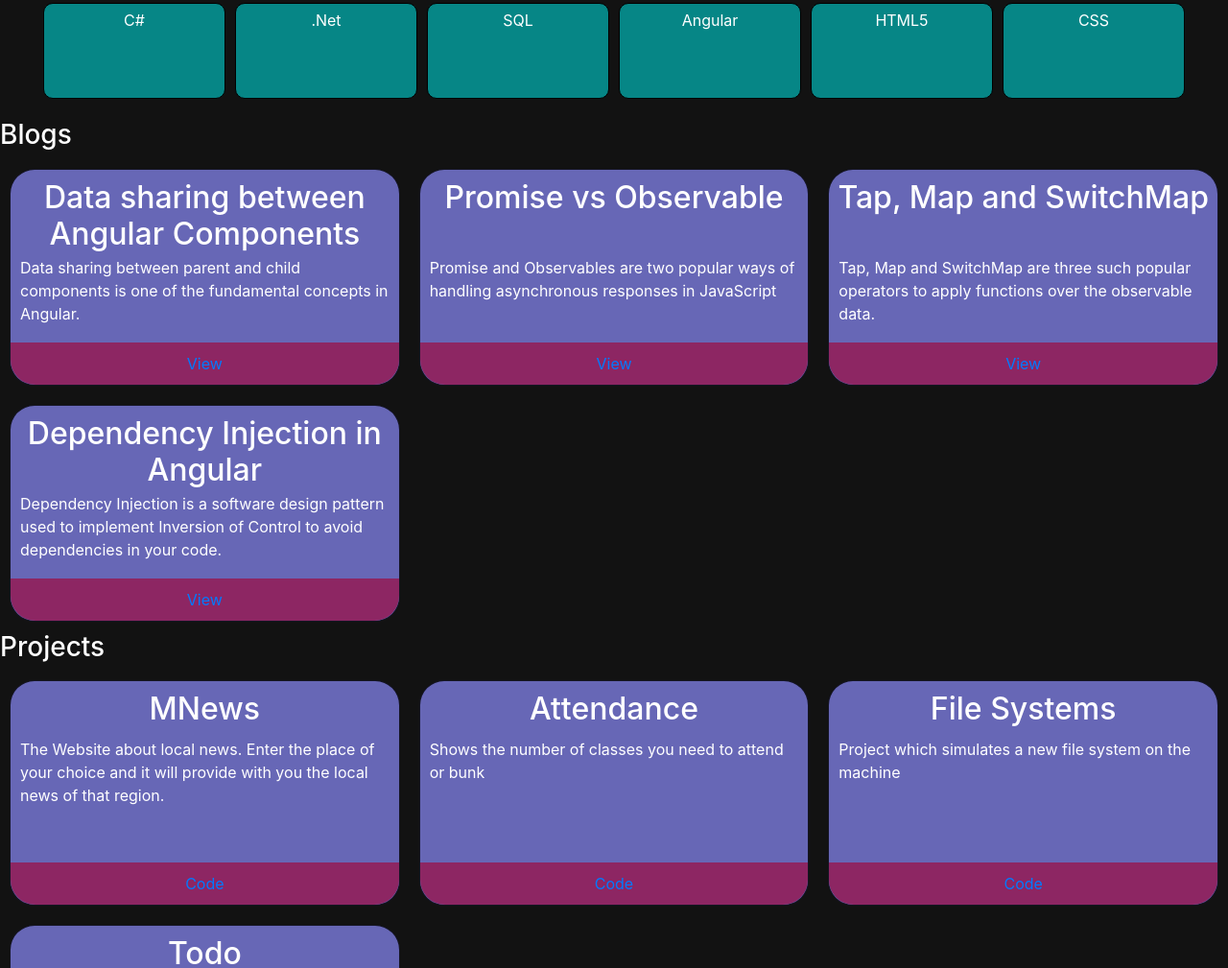
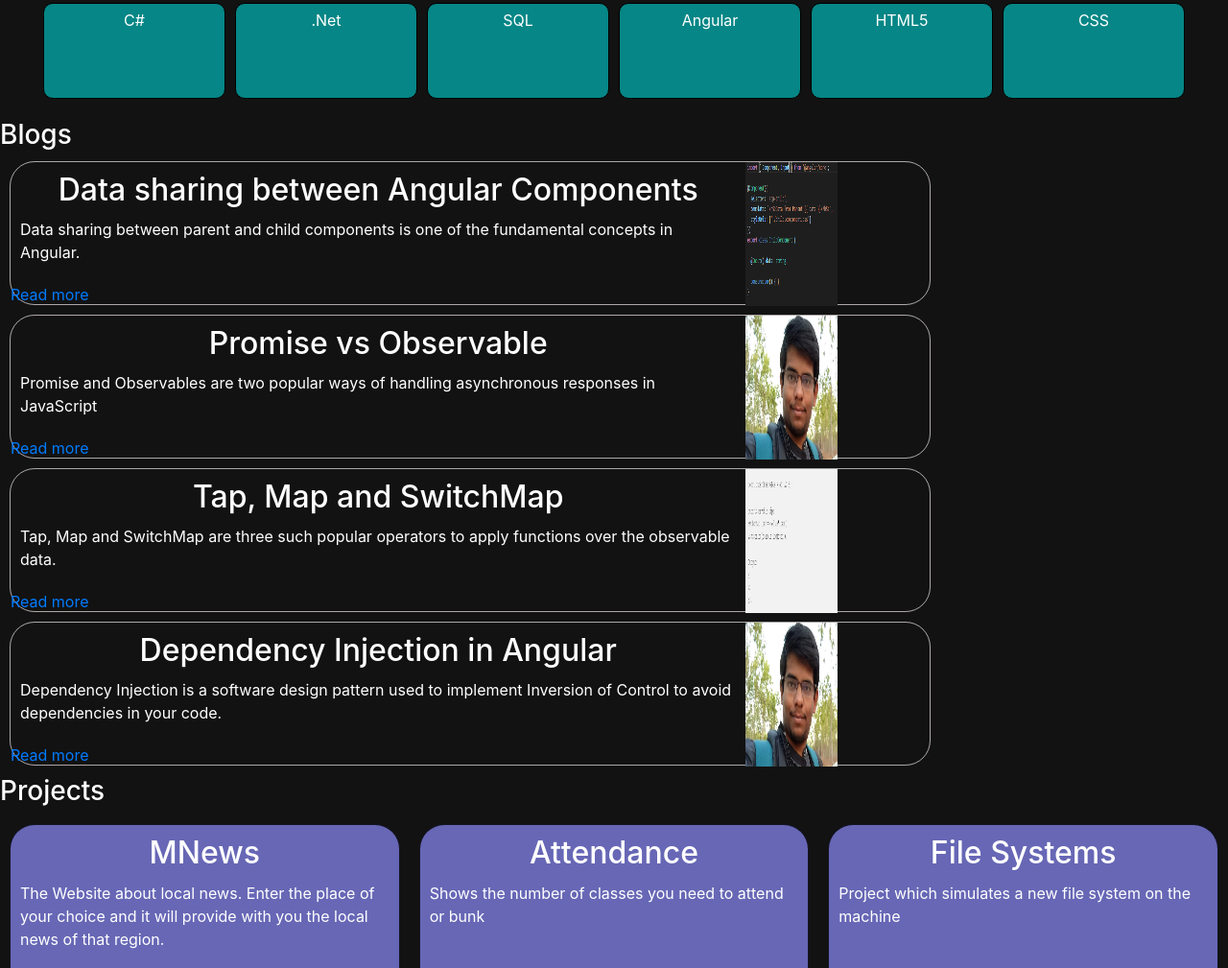
Before and after one commit to raghuvardhan/raghuvardhan, a plain HTML site: page index.html in a window 1280 px wide. Shown: the part 585-1594 px from the top of the page at 96% size. Drawn offline with nearby package versions, Linux system fonts and the light colour scheme; a script that the page names is missing.

Commit message:
added image to the blog

```diff
--- a/css/main.css
+++ b/css/main.css
@@ -24,7 +24,7 @@ nav li {
   margin-left:10px;
 }
 
-img{
+#profile{
   border-radius: 50%;
   width: 50%;
   margin: 10%;
@@ -65,39 +65,35 @@ img{
   background:#ad8c20;
 }
 
-#blogs{
-  display:grid;
-  grid-template-columns: 1fr 1fr 1fr;
-}
-
 .blog{
-  border: 1px solid rgba(0, 0, 0, 0.8);
+  display: grid;
+  grid-template-columns: 80% 20%;
+  border: 1px solid rgba(214, 206, 206, 0.8);
   margin: 10px;
   border-radius: 26px;
-  background-color: #6767b6;
+  width: 75%;
+  height: 150px;;
 }
 
 .blog-descr{
-  height: 80px;
   margin: 10px;
-  margin-top: 40px;
 }
 
 .blog-title{
   text-align: center;
   margin-top:10px;
-  height:40px;
+  width: 100%;
 }
 
 .view{
   display: block;
-  text-align:center;
-  width: 100%;
   padding-bottom:10px;
   padding-top: 10px;
-  background:#8D2663;
-  border-bottom-left-radius:26px;
-  border-bottom-right-radius:26px;
+}
+
+.blog-img{
+  height:150px;
+  width: 50%;
 }
 
 #projects{
--- a/index.html
+++ b/index.html
@@ -20,7 +20,7 @@
         <li><a href="#projects" class="nav-link">Projects</a></li>
       </ul>
     </nav>
-      <img src="./assets/images/My dev profile photo.jpg" alt="profile picture" height="250px" width="50%"/>
+      <img src="./assets/images/My dev profile photo.jpg" alt="profile picture" height="250px" width="50%" id="profile"/>
     <section id="introduction">
       <h1>Raghu Karanam</h1>
       <p>I am a full stack developer</p>
@@ -82,36 +82,47 @@
         </ul>
       </div>
     </section> -->
-    <div id="retainable-rss-embed"
-    data-rss="https://medium.com/feed/@karanamraghuvardhan12"
-    data-maxcols="3"
-    data-layout="grid"
-    data-poststyle="inline"
-    data-readmore="Read the rest"
-    data-buttonclass="btn btn-primary"
-    data-offset="-100"></div>
 
     <h3 class="section-title">Blogs</h3>
     <section id="blogs">
       <div class="blog">
+        <div class=details>
         <h2 class="blog-title">Data sharing between Angular Components</h2>
         <p class="blog-descr">Data sharing between parent and child components is one of the fundamental concepts in Angular. </p>
-        <a href="https://medium.com/@karanamraghuvardhan12/data-sharing-between-angular-components-7f6983e67ab6" target="_blank" class="view">View</a>
+        <a href="https://medium.com/@karanamraghuvardhan12/data-sharing-between-angular-components-7f6983e67ab6" target="_blank" class="view">Read more</a>
+       </div>
+       <div class="blog-image">
+        <img src="./assets/images/blogs/dataSharing/dataSharing.png" alt="blog post" class="blog-img"/>
+       </div>
       </div>
       <div class="blog">
-        <h2 class="blog-title">Promise vs Observable</h2>
+        <div class=details><h2 class="blog-title">Promise vs Observable</h2>
         <p class="blog-descr">Promise and Observables are two popular ways of handling asynchronous responses in JavaScript </p>
-        <a href="https://medium.com/@karanamraghuvardhan12/promise-vs-observable-40652d51186f" target="_blank" class="view">View</a>
+        <a href="https://medium.com/@karanamraghuvardhan12/promise-vs-observable-40652d51186f" target="_blank" class="view">Read more</a>
+      </div>
+      <div class="blog-image">
+        <img src="./assets/images/My dev profile photo.jpg" alt="blog post" class="blog-img"/>
+       </div>
       </div>
       <div class="blog">
-        <h2 class="blog-title">Tap, Map and SwitchMap</h2>
+        <div class=details>
+          <h2 class="blog-title">Tap, Map and SwitchMap</h2>
         <p class="blog-descr">Tap, Map and SwitchMap are three such popular operators to apply functions over the observable data.</p>
-        <a href="https://medium.com/@karanamraghuvardhan12/tap-map-and-switchmap-10cc79006b4a" target="_blank" class="view">View</a>
+        <a href="https://medium.com/@karanamraghuvardhan12/tap-map-and-switchmap-10cc79006b4a" target="_blank" class="view">Read more</a>
+      </div>
+      <div class="blog-image">
+        <img src="./assets/images/blogs/tapMapSwitchMap/tapmap.png" alt="blog post" class="blog-img"/>
+       </div>
       </div>
       <div class="blog">
-        <h2 class="blog-title">Dependency Injection in Angular</h2>
+        <div class=details>
+          <h2 class="blog-title">Dependency Injection in Angular</h2>
         <p class="blog-descr">Dependency Injection is a software design pattern used to implement Inversion of Control to avoid dependencies in your code.</p>
-        <a href="https://medium.com/@karanamraghuvardhan12/dependency-injection-in-angular-6a8cea012ee3" target="_blank" class="view">View</a>
+        <a href="https://medium.com/@karanamraghuvardhan12/dependency-injection-in-angular-6a8cea012ee3" target="_blank" class="view">Read more</a>
+      </div>
+      <div class="blog-image">
+        <img src="./assets/images/My dev profile photo.jpg" alt="blog post" class="blog-img"/>
+       </div>
       </div>
     </section>
     <h3 class="section-title">Projects</h3>
@@ -169,8 +180,6 @@
   <p>
     Made by Raghuvardhan Karanam.
   </p>
-  <script src="https://www.retainable.io/assets/retainable/rss-embed/retainable-rss-embed.js"></script>
-
   </div>
 </div>
 
```
Also changed, not shown: assets/images/blogs/dataSharing/dataSharing.png (added), assets/images/blogs/tapMapSwitchMap/tapmap.png (added).
